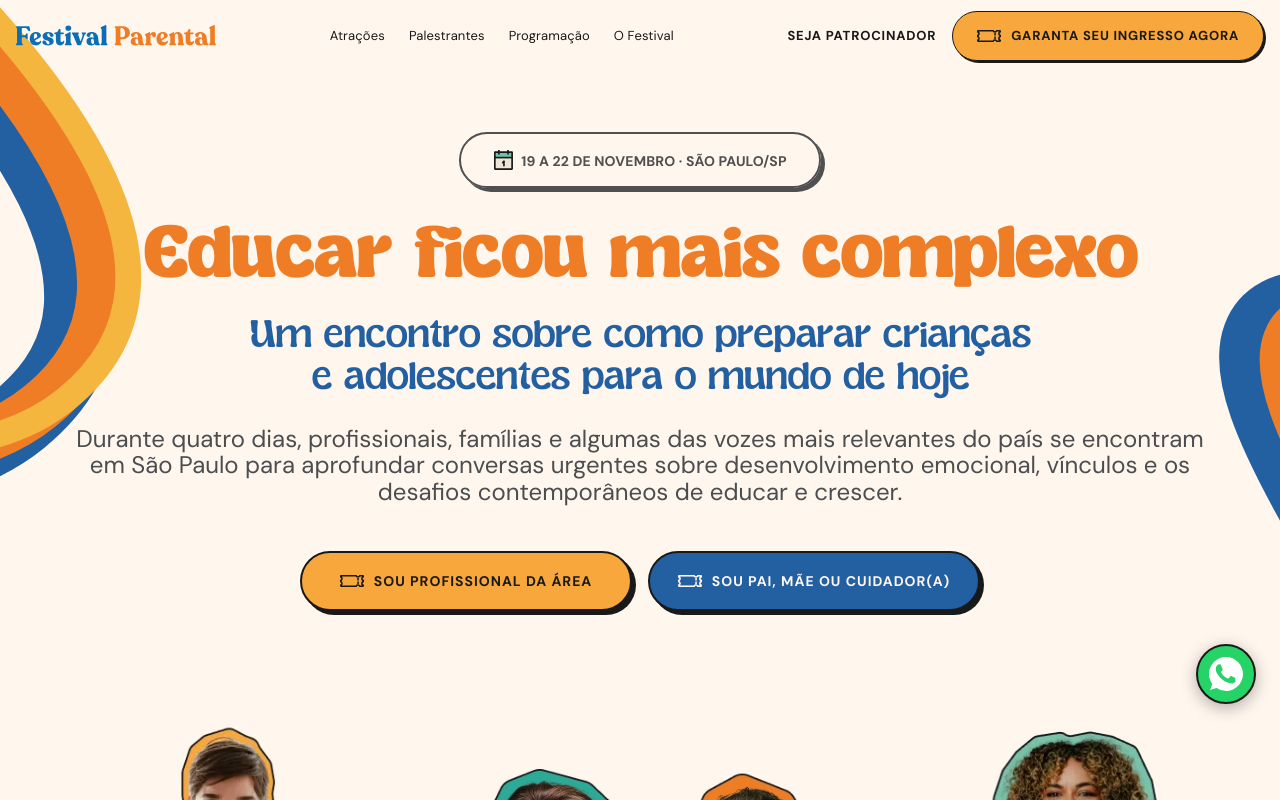
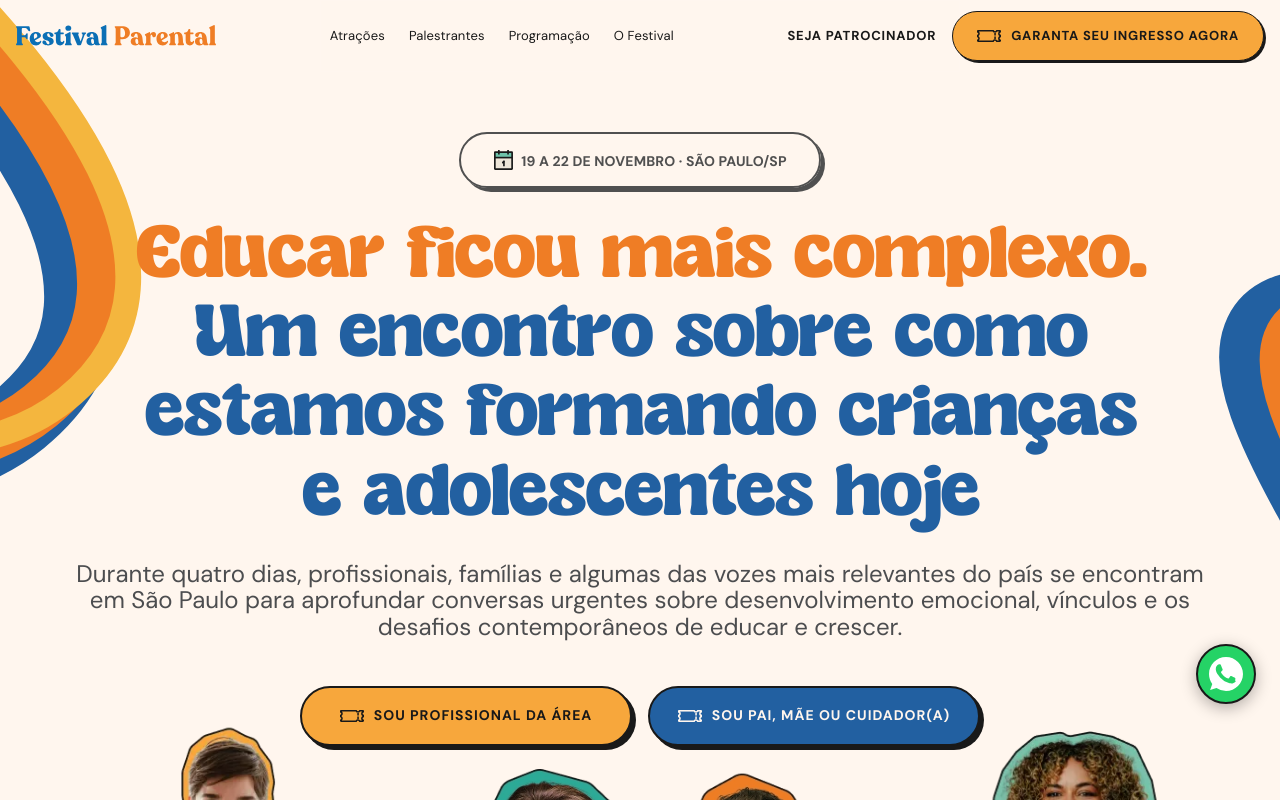
Before and after one commit to oanthonydesign/-LP-Festival-parental, a Next.js app: page / in a window 1280 px wide. Shown: the top 800 px of the page. Built offline with nearby package versions, Linux system fonts and the light colour scheme.

Commit message:
revert: desfaz ajuste de hierarquia da headline e atualiza seções

```diff
--- a/src/app/page.tsx
+++ b/src/app/page.tsx
@@ -22,7 +22,6 @@ import SectionSchedule from '@/components/sections/SectionSchedule';
 import SectionSpecialGuests from '@/components/sections/SectionSpecialGuests';
 import StickyBottomBar from '@/components/sections/StickyBottomBar';
 import WhatsAppButton from '@/components/sections/WhatsAppButton';
-import PreTicketSection from '@/components/sections/PreTicketSection';
 import SectionForWho from '@/components/sections/SectionForWho';
 import SectionTakeaways from '@/components/sections/SectionTakeaways';
 
@@ -41,7 +40,6 @@ export default function Home() {
                 <Section2 />
                 <Section8 />
                 <Section5 />
-                <PreTicketSection />
                 <SectionForWho />
                 <SectionTakeaways />
                 <Section6 />
--- a/src/components/sections/HeroSection.tsx
+++ b/src/components/sections/HeroSection.tsx
@@ -44,18 +44,12 @@ export default function HeroSection() {
                         </span>
                     </div>
 
-                    {/* Headline Block */}
-                    <div className="flex flex-col items-center gap-[12px] md:gap-[20px] w-full">
-                        {/* Headline */}
-                        <h1 className="font-sugar-peachy font-bold text-[#ef7d25] text-[44px] sm:text-[52px] md:text-[72px] lg:text-[88px] text-center leading-[0.8] md:leading-[0.9] tracking-[-1.4px] sm:tracking-[-1.5px] md:tracking-[-2px] lg:tracking-[-2.6px] relative px-4 md:px-0 max-w-[1200px] w-[92%] text-balance">
-                            Educar ficou mais complexo
-                        </h1>
-
-                        {/* Subtitle */}
-                        <h2 className="font-sugar-peachy font-normal text-[#2260a1] text-[36px] md:text-[46px] text-center leading-[0.9] tracking-[-1.3px] md:tracking-[-1.4px] relative px-4 md:px-0 max-w-[1000px] text-balance whitespace-pre-wrap break-words">
-                            Um encontro sobre como preparar crianças e adolescentes para o mundo de hoje
-                        </h2>
-                    </div>
+                    {/* Headline */}
+                    <h1 className="font-sugar-peachy font-bold text-[#ef7d25] text-[44px] sm:text-[52px] md:text-[72px] lg:text-[88px] text-center leading-[0.8] md:leading-[0.9] tracking-[-1.4px] sm:tracking-[-1.5px] md:tracking-[-2px] lg:tracking-[-2.6px] relative px-4 md:px-0 max-w-[1200px] w-[92%] text-balance">
+                        <span className="mt-1">
+                            Educar ficou mais complexo. <span className="text-[#2260a1]">Um encontro sobre como estamos formando crianças e adolescentes hoje</span>
+                        </span>
+                    </h1>
 
                     {/* Subtext */}
                     <div className="font-dm-sans text-[#4c4d4f] text-[18px] sm:text-[20px] md:text-[24px] text-center leading-[1.2] md:leading-[1.1] flex flex-col gap-3 md:gap-4 max-w-full md:max-w-[1150px] px-2 md:px-0">
--- a/src/components/sections/HeroSectionV2.tsx
+++ b/src/components/sections/HeroSectionV2.tsx
@@ -276,18 +276,11 @@ export default function HeroSectionV2() {
                         </span>
                     </div>
 
-                    {/* Headline Block */}
-                    <div className="flex flex-col items-center gap-[12px] md:gap-[20px] w-full">
-                        {/* Headline */}
-                        <h1 className="font-sugar-peachy font-bold text-[#ef7d25] text-[36px] sm:text-[52px] md:text-[72px] lg:text-[88px] text-center leading-[0.8] md:leading-[0.9] tracking-[-1.4px] sm:tracking-[-1.5px] md:tracking-[-2px] lg:tracking-[-2.6px] relative px-4 md:px-0 max-w-[1100px] w-full text-balance">
-                            Educar ficou mais complexo
-                        </h1>
-
-                        {/* Subtitle */}
-                        <h2 className="font-sugar-peachy font-normal text-[#2260a1] text-[36px] md:text-[46px] text-center leading-[0.9] tracking-[-1.3px] md:tracking-[-1.4px] relative px-4 md:px-0 max-w-[1000px] text-balance whitespace-pre-wrap break-words">
-                            Um encontro sobre como preparar crianças e adolescentes para o mundo de hoje
-                        </h2>
-                    </div>
+                    <h1 className="font-sugar-peachy font-bold text-[#ef7d25] text-[36px] sm:text-[52px] md:text-[72px] lg:text-[88px] text-center leading-[0.8] md:leading-[0.9] tracking-[-1.4px] sm:tracking-[-1.5px] md:tracking-[-2px] lg:tracking-[-2.6px] relative px-4 md:px-0 max-w-[1100px] w-full text-balance">
+                        <span className="mt-1">
+                            Educar ficou mais complexo precisa de mais dicas. <span className="text-[#2260a1]">Um encontro sobre como estamos formando crianças e adolescentes hoje.</span>
+                        </span>
+                    </h1>
 
                     <div className="font-dm-sans text-[#4c4d4f] text-[18px] sm:text-[20px] md:text-[24px] text-center leading-[1.2] md:leading-[1.1] flex flex-col gap-3 md:gap-4 max-w-full md:max-w-[900px] px-2 md:px-0">
                         <p>
--- a/src/components/sections/SectionForWho.tsx
+++ b/src/components/sections/SectionForWho.tsx
@@ -70,7 +70,7 @@ export default function SectionForWho() {
   const group = GROUPS[active];
 
   return (
-    <section className="bg-[#2260a1] w-full flex flex-col items-center pt-[40px] pb-[40px] px-4 overflow-hidden relative" id="para-quem">
+    <section className="bg-[#2260a1] w-full flex flex-col items-center pt-[80px] pb-[40px] px-4 overflow-hidden relative" id="para-quem">
       {/* Background Elements to add depth */}
       <div className="absolute top-0 right-0 w-[600px] h-[600px] bg-white opacity-[0.02] rounded-full blur-[80px] pointer-events-none translate-x-[20%] -translate-y-[20%]" />
       <div className="absolute bottom-0 left-0 w-[400px] h-[400px] bg-[#f7a73c] opacity-[0.03] rounded-full blur-[80px] pointer-events-none -translate-x-[20%] translate-y-[20%]" />
```
